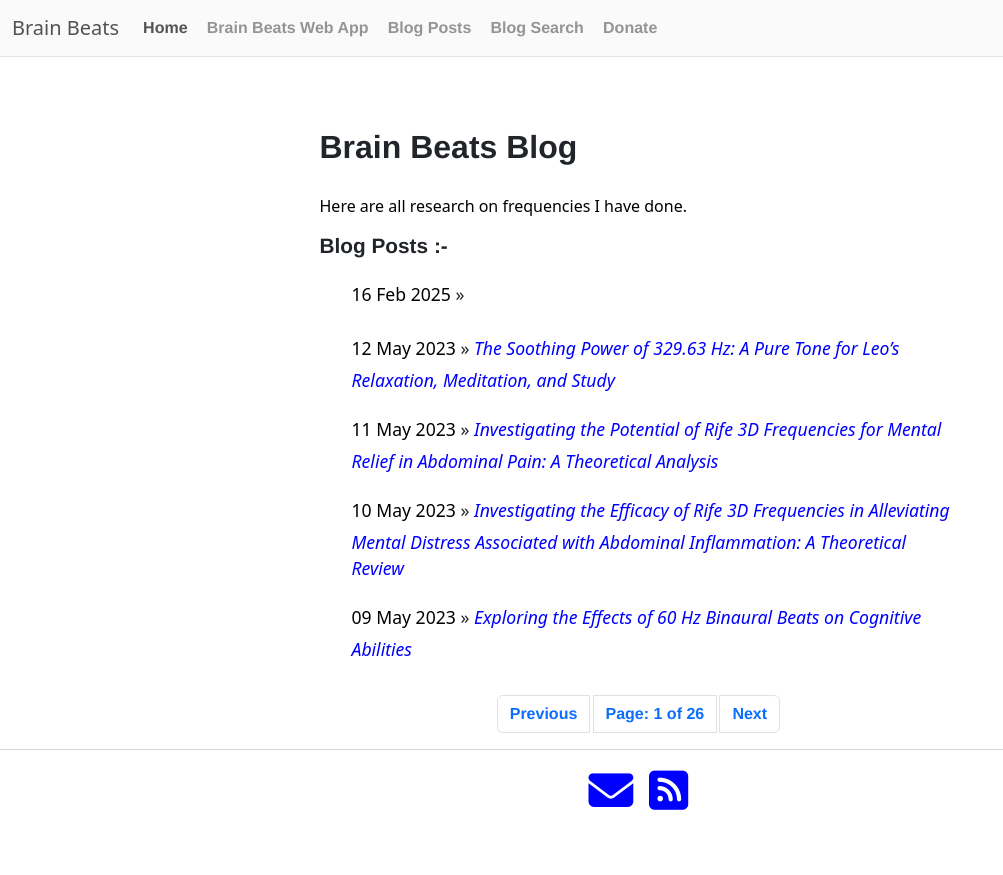
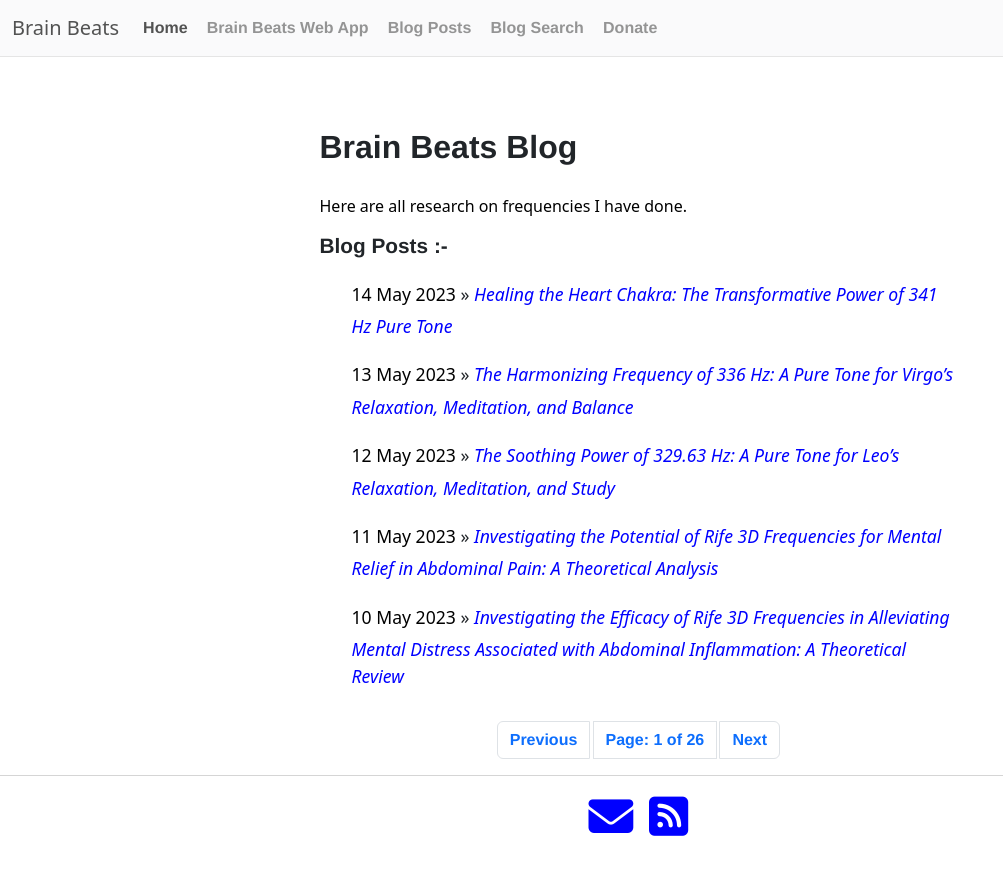
Before and after one commit to Mr-Kumar-Abhishek/brain-beats-blog, a Jekyll site: the page built from blog/index.html, in a window 1280 px wide. Shown: the top 875 px of the page, without its empty margins (0-1003 px from the left). Built offline with Jekyll 4.4.1, drawn with Linux system fonts in a browser that asks for light colours; nearby versions of some CDN libraries; the list of posts is cut into pages by our own code; some of the changed lines change nothing that is shown.

Commit message:
add information of 341 hz

```diff
--- a/_posts/2023-05-13-the-harmonizing-frequency-of-336-hz-a-pure-tone-for-virgo-s-relaxation-meditation-and-balance.md
+++ b/_posts/2023-05-13-the-harmonizing-frequency-of-336-hz-a-pure-tone-for-virgo-s-relaxation-meditation-and-balance.md
@@ -1,12 +1,12 @@
 ---
 layout: post
 title: "The Harmonizing Frequency of 336 Hz: A Pure Tone for Virgo’s Relaxation, Meditation, and Balance"
-description: The 336 Hz pure tone acts as a harmonizing tool, helping Virgos (and others!) restore balance between their active minds and inner calm.
-subject: The Harmonizing Frequency of 336 Hz: A Pure Tone for Virgo’s Relaxation, Meditation, and Balance
-apple-title: The Harmonizing Frequency of 336 Hz: A Pure Tone for Virgo’s Relaxation, Meditation, and Balance
-app-name: The Harmonizing Frequency of 336 Hz: A Pure Tone for Virgo’s Relaxation, Meditation, and Balance
-tweet-title: The Harmonizing Frequency of 336 Hz: A Pure Tone for Virgo’s Relaxation, Meditation, and Balance
-tweet-description: The 336 Hz pure tone acts as a harmonizing tool, helping Virgos (and others!) restore balance between their active minds and inner calm.
+description: The 336 Hz pure tone acts as a harmonizing tool, helping Virgos restore balance between their active minds and inner calm.
+subject: The Harmonizing Frequency of 336 Hz - A Pure Tone for Virgo’s Relaxation, Meditation, and Balance
+apple-title: The Harmonizing Frequency of 336 Hz - A Pure Tone for Virgo’s Relaxation, Meditation, and Balance
+app-name: The Harmonizing Frequency of 336 Hz - A Pure Tone for Virgo’s Relaxation, Meditation, and Balance
+tweet-title: The Harmonizing Frequency of 336 Hz - A Pure Tone for Virgo’s Relaxation, Meditation, and Balance
+tweet-description: The 336 Hz pure tone acts as a harmonizing tool, helping Virgos restore balance between their active minds and inner calm.
 date: 2023-05-13
 keywords: frequency benefits, Brain Beats, Frequencies, Brain wave entrainment, sound therapy, pure tone, 336 Hz, Virgo
 ---
--- /dev/null
+++ b/_posts/2023-05-14-healing-the-heart-chakra-the-transformative-power-of-341-hz-pure-tone.md
@@ -0,0 +1,77 @@
+---
+layout: post
+title: "Healing the Heart Chakra: The Transformative Power of 341 Hz Pure Tone"
+description: 341 Hz is a pure tone frequency specifically tuned to activate and cleanse the Anahata chakra, or heart chakra.
+subject: Healing the Heart Chakra - The Transformative Power of 341 Hz Pure Tone
+apple-title: Healing the Heart Chakra - The Transformative Power of 341 Hz Pure Tone
+app-name: Healing the Heart Chakra - The Transformative Power of 341 Hz Pure Tone
+tweet-title: Healing the Heart Chakra - The Transformative Power of 341 Hz Pure Tone
+tweet-description: 341 Hz is a pure tone frequency specifically tuned to activate and cleanse the Anahata chakra, or heart chakra.
+date: 2023-05-14
+keywords: frequency benefits, Brain Beats, Frequencies, Brain wave entrainment, sound therapy, pure tone, 341 Hz, Heart Chakra
+---
+
+## What is 341 Hz?
+341 Hz is a **pure tone frequency** specifically tuned to activate and cleanse the **Anahata chakra**, or heart chakra. This vibrational frequency works to dissolve emotional blockages and physical imbalances tied to the heart center. As the bridge between the lower and upper chakras, the Anahata governs love, compassion, and harmony—qualities that 341 Hz seeks to restore through its resonant energy.
+
+---
+
+## Why 341 Hz for the Heart Chakra?
+The heart chakra, located at the center of the chest, is often weighed down by emotional wounds and societal pressures. When blocked, it can manifest as apathy, distrust, or physical ailments in the chest and upper body. The 341 Hz frequency acts as a sonic “reset button” for the Anahata, targeting both emotional and physical stagnation. Here’s how it works:
+
+---
+
+### **Emotional Healing: Breaking Through Blockages**
+341 Hz directly addresses:
+- **Apathetic nature**: Reignites passion and empathy.
+- **Faithlessness**: Restores trust in oneself and others.
+- **Unforgiving nature**: Softens resentment and fosters compassion.
+- **Hopelessness**: Rekindles optimism and emotional resilience.
+- **Distrustfulness**: Encourages openness and vulnerability.
+- **Uncommittedness**: Strengthens dedication to relationships and goals.
+- **Detachment**: Reconnects you to your feelings and community.
+
+This frequency helps replace emotional armor with a sense of lightness and acceptance.
+
+---
+
+### **Physical Healing: Supporting the Body**
+The heart chakra’s energy influences the chest, lungs, and circulatory system. Regular use of 341 Hz may aid in alleviating:
+- **Respiratory issues**: Asthma, pneumonia, or chronic coughs.
+- **Breast problems**: Tension or discomfort in the chest area.
+- **Upper-body pain**: Stiffness in the upper back, shoulders, or arms.
+- **Premature aging**: Stress-related cellular degeneration.
+
+By harmonizing the Anahata, this frequency promotes holistic wellness, linking emotional release to physical relief.
+
+---
+
+## The Science of Sound and the Heart Chakra
+Sound therapy operates on the principle that every organ and energy center in the body has a resonant frequency. At 341 Hz:
+- The vibration aligns with the heart’s electromagnetic field (the strongest in the body).
+- It stimulates the thymus gland, which regulates immune function and emotional balance.
+- The tone’s steady rhythm synchronizes brainwaves to a meditative theta state, deepening introspection.
+
+---
+
+## How to Use 341 Hz for Heart Chakra Meditation (Phase 1)
+1. **Set Your Intention**: Focus on a specific emotional or physical issue you want to address.
+2. **Create a Calm Space**: Sit comfortably in a quiet area, spine straight, hands over your heart.
+3. **Use Headphones**: Play the 341 Hz tone to immerse yourself in its vibrations.
+4. **Breathe Deeply**: Inhale for 4 counts, exhale for 6 counts, visualizing green light (the Anahata’s color) filling your chest.
+5. **Practice Daily**: Start with 10–15 minutes daily for 21 days (the time it takes to form a new habit).
+
+**Pair With**:
+- Affirmations: *“I am open to giving and receiving love unconditionally.”*
+- Crystals: Rose quartz or green aventurine.
+- Aromatherapy: Rose, jasmine, or bergamot essential oils.
+
+---
+
+## Final Thoughts
+The 341 Hz pure tone is more than a sound—it’s a catalyst for profound transformation. By dissolving the walls around your heart, it invites healing, connection, and vitality. Whether you’re struggling with emotional numbness, chronic pain, or simply seeking deeper self-love, this frequency offers a path to reclaiming your inner harmony.
+
+**Begin your journey today**: Let 341 Hz guide you back to the warmth of an open heart.
+
+---
+*“The best and most beautiful things in the world cannot be seen or even touched—they must be felt with the heart.”* – Helen Keller
```
